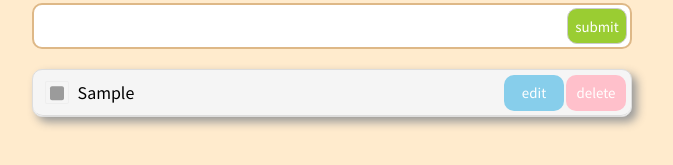
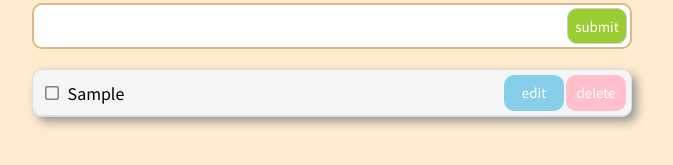
Before and after one commit to shlee9999/React-TodoList, a React (Vite) app: page / in a window 1280 px wide. Both pictures are taken after typing "Sample" into the empty fields and a click on the button "submit". Shown: the part 147-312 px from the top of the page, without its empty margins (308-981 px from the left). Built offline with nearby package versions, Linux system fonts and the light colour scheme.

Commit message:
Design: 디자인 개선

```diff
--- a/src/components/TodoItem.tsx
+++ b/src/components/TodoItem.tsx
@@ -1,6 +1,6 @@
 import { MAX_INPUT_LENGTH } from '@constants/constants';
 import { IconProp } from '@fortawesome/fontawesome-svg-core';
-import { faSquare, faSquareCheck } from '@fortawesome/free-solid-svg-icons';
+import { faSquare, faSquareCheck } from '@fortawesome/free-regular-svg-icons';
 import { FontAwesomeIcon } from '@fortawesome/react-fontawesome';
 import styles from '@styles/TodoItem.module.css';
 import { useEffect, useRef, useState } from 'react';
@@ -25,8 +25,6 @@ export default function TodoItem({ todo, todoController }: TodoItemProps) {
     }
   };
 
-  console.log(done);
-
   useEffect(() => {
     if (isEditing && inputRef.current) {
       inputRef.current.value = text;
@@ -41,8 +39,7 @@ export default function TodoItem({ todo, todoController }: TodoItemProps) {
         &nbsp; */}
         <FontAwesomeIcon
           icon={(done ? faSquareCheck : faSquare) as IconProp}
-          color='#9b9b9b'
-          border={true}
+          color='gray'
           onClick={() => todoController.toggleDone(id)}
           cursor='pointer'
         />
--- a/src/global.css
+++ b/src/global.css
@@ -10,3 +10,15 @@
   font-weight: 400;
   font-style: normal;
 }
+
+button {
+  outline: none;
+  cursor: pointer;
+}
+
+input {
+  outline: none;
+  border: none;
+  font-size: 1rem;
+  padding: 0;
+}
--- a/src/styles/TodoItem.module.css
+++ b/src/styles/TodoItem.module.css
@@ -3,10 +3,15 @@
   display: flex;
   justify-content: space-between;
   align-items: center;
+  background-color: whitesmoke;
   border-bottom: 1px solid #ddd;
   border-radius: 10px;
   height: 46px;
   padding-left: 12px;
+}
+
+.todoItem:hover {
+  background-color: lightgray;
 }
 
 .deleteButton {
@@ -20,16 +25,12 @@
 }
 .deleteButton:hover {
   filter: brightness(0.9);
-  cursor: pointer;
 }
 
 .deleteButton:active {
   filter: brightness(0.8);
 }
 
-.deleteButton:focus {
-  outline: none;
-}
 .editButton {
   margin-right: 2px;
   width: 60px;
@@ -41,15 +42,10 @@
 }
 .editButton:hover {
   filter: brightness(0.9);
-  cursor: pointer;
 }
 
 .editButton:active {
   filter: brightness(0.8);
-}
-
-.editButton:focus {
-  outline: none;
 }
 
 .text,
@@ -58,20 +54,14 @@
   flex: 1;
   margin-left: 5px;
 }
+
 .text {
   text-align: left;
   position: relative;
-  cursor: pointer;
 }
+
 .done {
   text-decoration: line-through;
-}
-
-.editor {
-  padding: 0;
-  border: none;
-  outline: none;
-  font-size: 1rem;
 }
 
 .leftBox {
```
